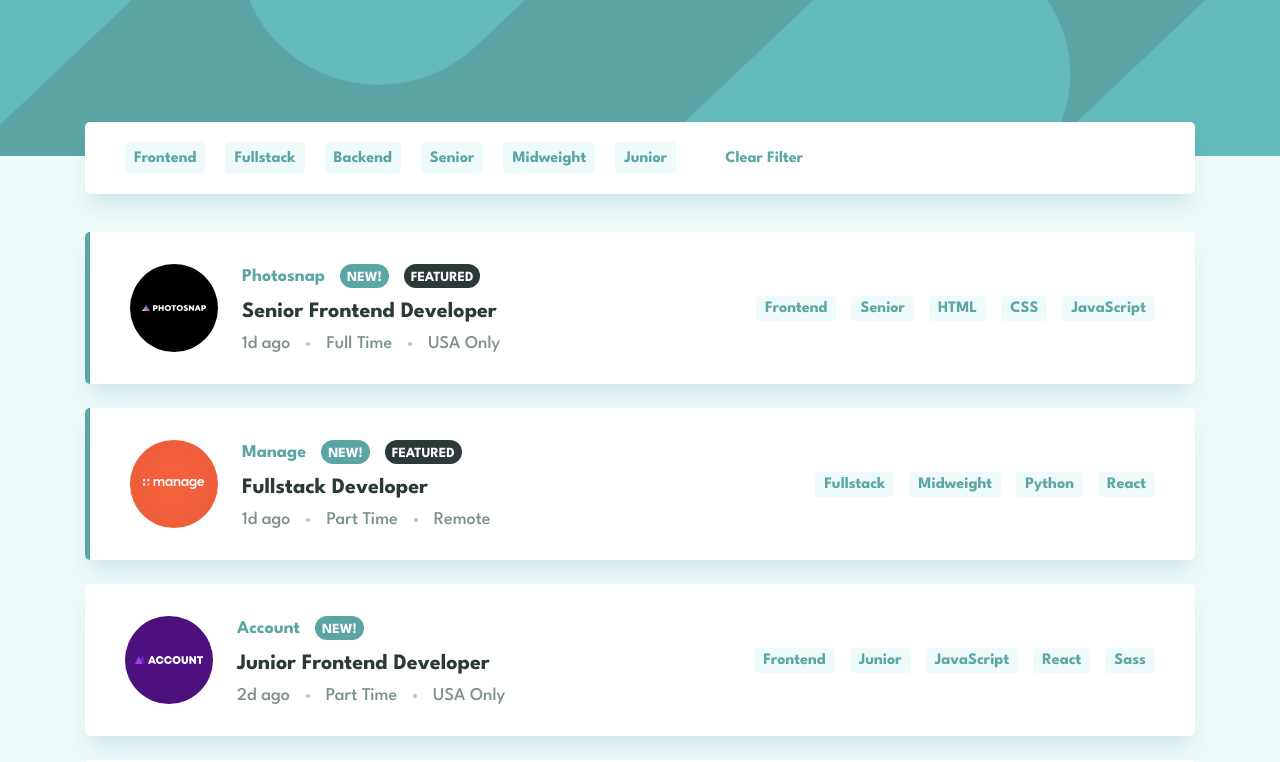
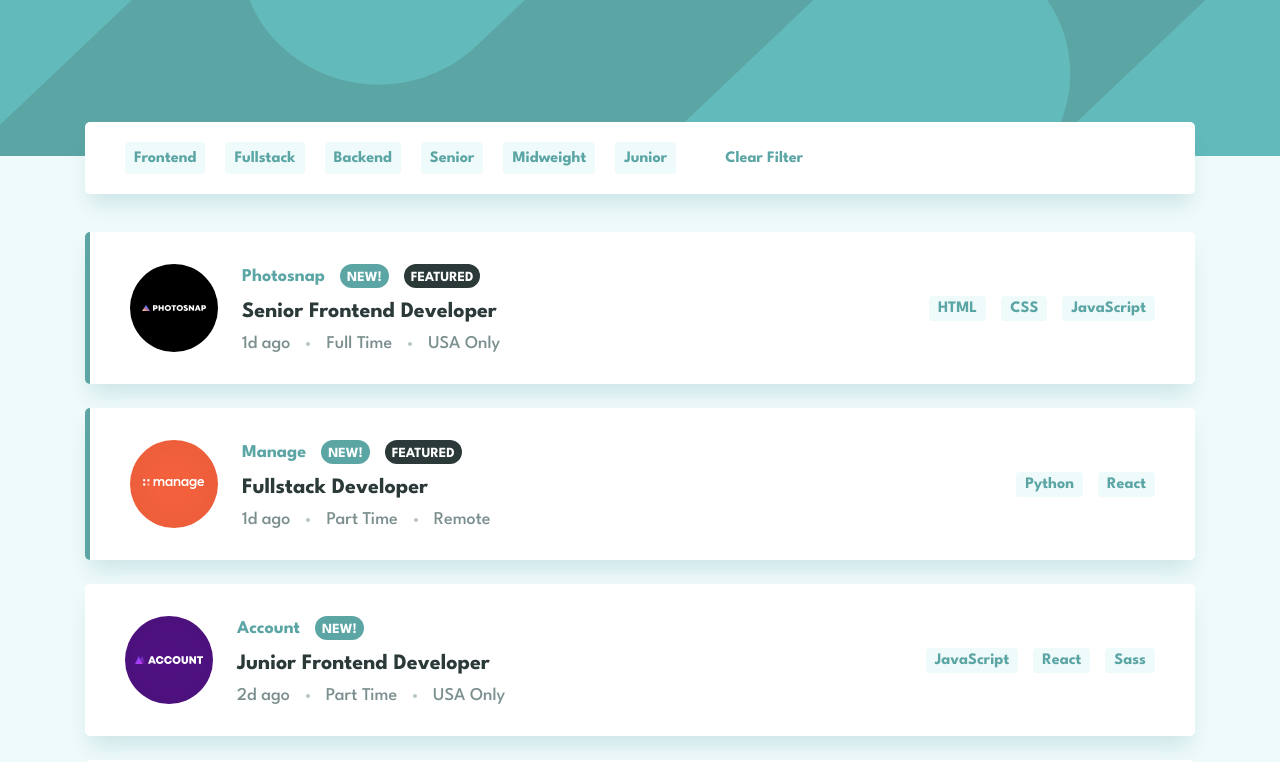
Before and after one commit to EdwinSch/react-joblisting-filters, a React (Vite) app: page / in a window 1280 px wide. Shown: the top 762 px of the page. Built offline with nearby package versions, Linux system fonts and the light colour scheme.

Commit message:
update: stack labels component

```diff
--- a/src/components/Job.jsx
+++ b/src/components/Job.jsx
@@ -1,5 +1,5 @@
 import Flags from "./Flags";
-import Labels from "./Labels";
+import StackLabels from "./StackLabels";
 
 const Job = ({
   company,
@@ -35,7 +35,7 @@ const Job = ({
         </div>
       </div>
       {/* Labels */}
-      <Labels role={role} level={level} languages={languages} />
+      <StackLabels languages={languages} />
     </article>
   );
 };
--- a/src/components/Labels.jsx
+++ b/src/components/StackLabels.jsx
@@ -1,9 +1,6 @@
-const Labels = ({ role, level, languages }) => {
+const StackLabels = ({ languages }) => {
   return (
     <div className="labels-wrapper">
-      <div className="flag-static">{role}</div>
-      <div className="flag-static">{level}</div>
-
       {languages.map((lang, index) => {
         return (
           <div key={index} className="flag-static">
@@ -15,4 +12,4 @@ const Labels = ({ role, level, languages }) => {
   );
 };
 
-export default Labels;
+export default StackLabels;
```
